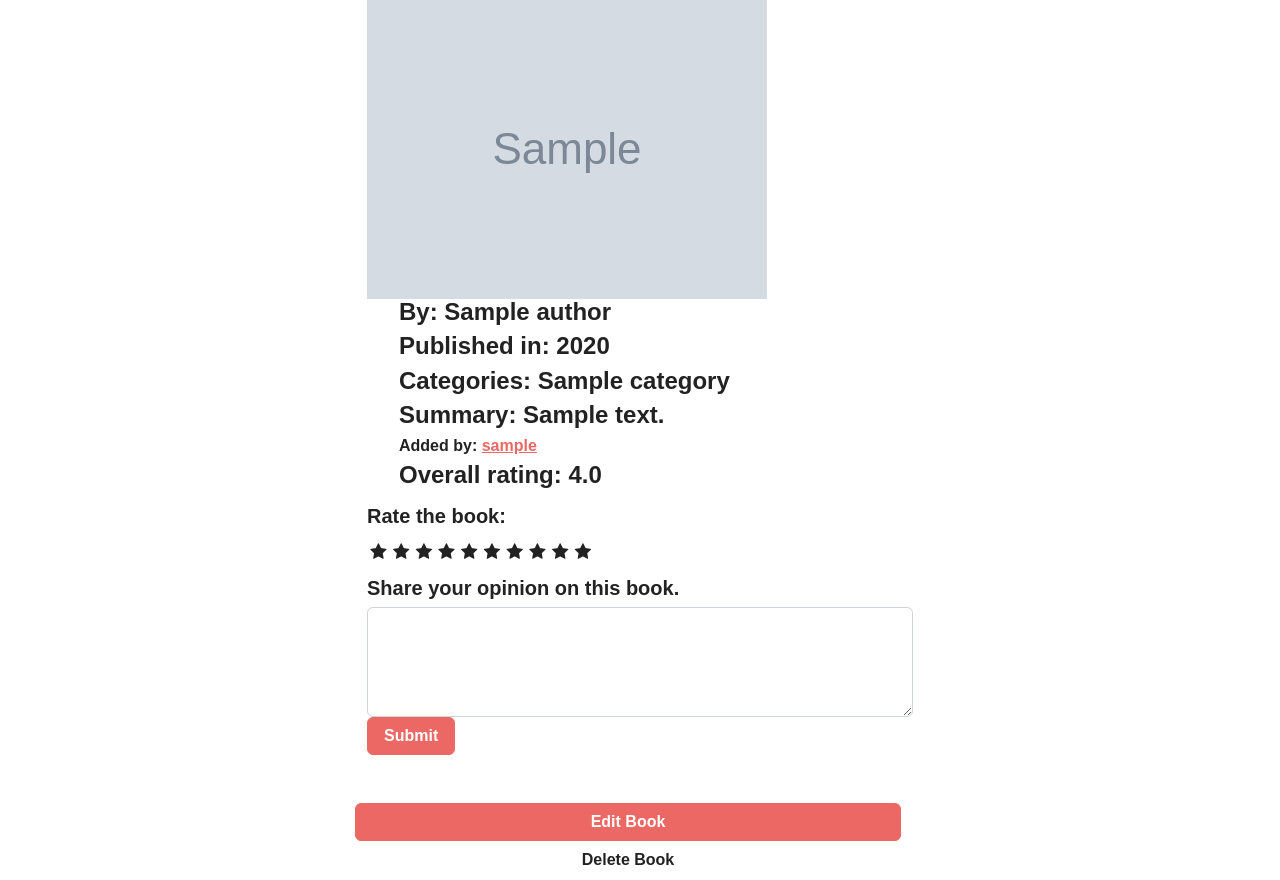
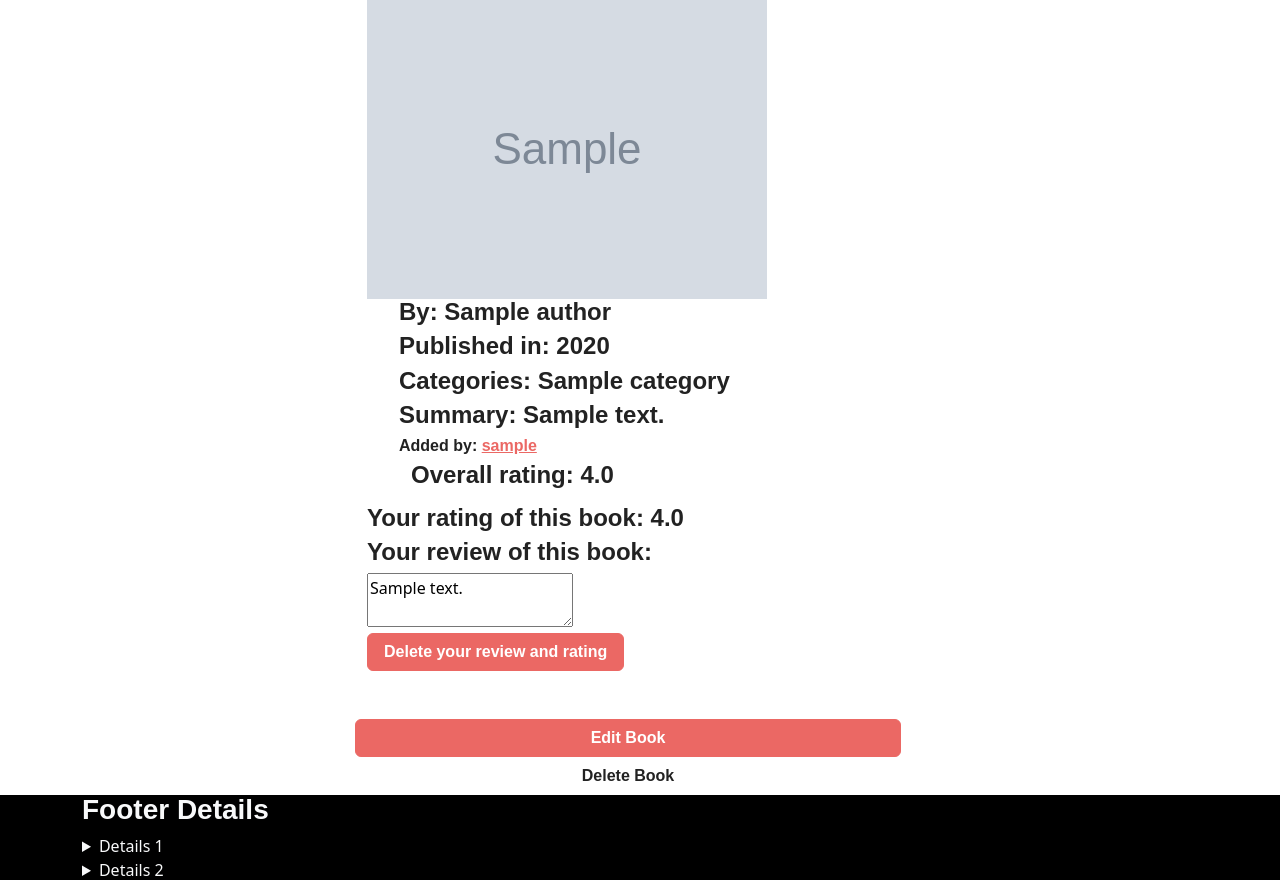
Before and after one commit to DennyDim/BookshelfBuddy, a Django app: page /books/1/ in a window 1280 px wide. Shown: the part 171-1051 px from the top of the page. Run offline with Django 5.2, Linux system fonts and the light colour scheme; a user stored in the database is signed in; tables that the repository leaves empty hold one stand-in row (values such as "Sample post"); grey boxes marked "Sample" are stand-in pictures; some libraries are stand-ins or nearby versions; some web fonts are replaced.

Commit message:
worked on the reviews
I made sure the appropriate messages shows in the appropriate cases

```diff
--- a/book/views.py
+++ b/book/views.py
@@ -1,6 +1,7 @@
 
 
 from django.contrib.auth.mixins import LoginRequiredMixin, UserPassesTestMixin
+from django.contrib.auth.models import AnonymousUser
 from django.shortcuts import render, redirect, get_object_or_404
 from django.urls import reverse_lazy
 from django.views.generic.base import View
@@ -10,7 +11,7 @@ from book.models import Book
 
 from book.forms import BookForm
 
-from bookie.models import BookieProfile
+from bookie.models import BookieProfile, Bookie
 from reviews.models import ReviewAndRating
 
 
@@ -25,7 +26,17 @@ class BookDetailView(DetailView):
         context = super().get_context_data(**kwargs)
         current_book = self.get_object()
         current_user = self.request.user
-        current_review = ReviewAndRating(book=current_book, user=current_user)
+
+        if isinstance(current_user, AnonymousUser):
+            current_review = None
+
+        else:
+            try:
+                current_review = ReviewAndRating.objects.get(book=current_book, user=current_user)
+
+            except ReviewAndRating.DoesNotExist:
+                current_review = None
+
         context['book'] = self.get_object()
         context['current_user'] = current_user
         context['current_review'] = current_review
--- a/reviews/forms.py
+++ b/reviews/forms.py
@@ -8,3 +8,7 @@ class ReviewForm(forms.ModelForm):
     class Meta:
         model = ReviewAndRating
         fields = ['rating', 'review', 'has_voted']
+
+    def __init__(self, *args, **kwargs):
+        super(ReviewForm, self).__init__(*args, **kwargs)
+        self.fields['rating'].required = True
--- a/reviews/models.py
+++ b/reviews/models.py
@@ -25,7 +25,8 @@ class ReviewAndRating(models.Model):
         blank=True
     )
 
-    rating = models.FloatField()
+    rating = models.FloatField(
+    )
 
     has_voted = models.BooleanField(
         default=False,
--- a/reviews/urls.py
+++ b/reviews/urls.py
@@ -4,5 +4,5 @@ from reviews import views
 
 urlpatterns = [
     path('sumbit_review/<int:book_id>', views.submit_review, name='submit review'),
-    path('delete_review/<int:book_id>', views.DeleteReview.as_view(), name='delete review'),
+    path('delete_review/<int:pk>', views.DeleteReview.as_view(), name='delete review'),
 ]
--- a/templates/books/book_details.html
+++ b/templates/books/book_details.html
@@ -42,45 +42,36 @@
                         {% else %}<a href="{% url 'bookie profile' pk=book.added_by.pk %}">{{ book.added_by }}</a>
                         {% endif %}</h6></li>
 
-                        <h4 class="containerr">Overall rating: {{ book.overall_rating|floatformat:1 }}</h4>
+                        <h4 class="container">Overall rating: {{ book.overall_rating|floatformat:1 }}</h4>
 
                     </ul>
 
                 </form>
 
-            {# FIELDS FOR AUTHENTICATED USERS #}
+            {# WORKING WITH THE LIBRARIES WANT_TO_READ AND HAVE_READ AND LATER WITH THE REVIEWS FUNCTIONS #}
 
-            {% if request.user.is_authenticated  %}
+            {# if the user isnt` auth we redirect him to the login page #}
+            {% if not current_user.is_authenticated %}
+                <h2>You have to be logged in to share your thoughts on the book.</h2>
+                <form method="post" action="{% url 'login bookie' %}">
+                {% csrf_token %}
+                <button type="submit" class="btn btn-primary">
+                    Log-in/Create your own account here!
+                </button>
+                </form>
 
-                {% if book not in request.user.profile.want_to_read.all and book not in request.user.profile.have_read.all%}
+             {# here we work with the auth users only ad their libraries #}
 
-                <form action="{% url 'add to wishlist' %}" method="post">
-                {% csrf_token %}
-                <input type="hidden" name="book_id" value="{{ book.pk }}">
-                <button class="btn btn-primary" type="submit">
-                    I want to read this book</button>
-                </form>
-                {% endif %}
+            {% else %}
+                {% if book in current_user.profile.have_read.all %}
+                    {# We go to the reviews #}
 
-                {% if book not in request.user.profile.have_read.all %}
-
-                <form action="{% url 'add to already read' %}" method="post">
+                    {% if not current_review.has_voted %}
+                         <form action="{% url 'submit review' book_id=book.pk %}" method="post" onsubmit="validateForm();">
                             {% csrf_token %}
 
-                <input type="hidden" name="book_id" value="{{ book.pk }}">
-                <button class="btn" type="submit">
-                    I have read this book</button>
+                            <h5>Rate the book:</h5>
 
-                </form>
-                {% endif %}
-
-            {% endif %}
-            {# Review Option #}
-            {% if current_user.is_authenticated and current_review.has_voted == False %}
-
-                <form action="{% url 'submit review' book_id=book.pk%}" method="post">
-                {% csrf_token %}
-                <h5>Rate the book:</h5>
                             <div class="rate">
                                 <input type="radio" name='rating' id="rating10" value="10">
                                 <label for="rating10" title="One of my favourite books!"></label>
@@ -121,13 +112,80 @@
 
 
                                 </div>
+                         </form>
 
+
+                    {% else %}
+                    {# he can only edit/delete his review #}
+                        <h4>Your rating of this book: {{ current_review.rating }}</h4>
+                        <h4>Your review of this book:</h4>
+                        <textarea>{{ current_review.review }}</textarea>
+
+
+                        {# delete button #}
+                        <form method="post" action="{% url 'delete review' current_review.pk %}">
+                            {% csrf_token %}
+
+                            <button type="submit" class="btn btn-primary" onclick="return confirmReviewDelete();"
+                            >Delete your review and rating</button>
                             </form>
 
                     {% endif %}
-                {% if current_review.has_voted %}
-            <h3>You have already voted</h3>
+
+                {% elif book in current_user.profile.want_to_read.all %}
+                    <h1>It`s in the want to read</h1>
+                    {# he can add it to the have_read library #}
+                            <div class="col-md-6">
+                             <form action="{% url 'add to already read' %}" method="post">
+                                {% csrf_token %}
+
+                                <input type="hidden" name="book_id" value="{{ book.pk }}">
+                                <button class="btn btn-primary" type="submit">I have read this book</button>
+                            </form>
+                            </div>
+                        </div>
+                    </div>
+
+
+                {# In case the user hasn`t added the book in any of his libraries #}
+                {% else %}
+                    <h1>It isn`t anywhere</h1>
+                    {# he ca add to want_to_read library #}
+                    <div class="container">
+                        <div class="row">
+                            <div class="col-md-6">
+
+                                {# add it to want_to_read library #}
+                                <form action="{% url 'add to wishlist' %}" method="post">
+                                {% csrf_token %}
+
+                                <input type="hidden" name="book_id" value="{{ book.pk }}">
+                                <button class="btn btn-secondary" type="submit">I want to read this book</button>
+                                </form>
+                            </div>
+
+                            {# he can add it to the have_read library #}
+                            <div class="col-md-6">
+                             <form action="{% url 'add to already read' %}" method="post">
+                                {% csrf_token %}
+
+                                <input type="hidden" name="book_id" value="{{ book.pk }}">
+                                <button class="btn btn-primary" type="submit">I have read this book</button>
+                            </form>
+                            </div>
+                        </div>
+                    </div>
+
+
                 {% endif %}
+
+            {% endif %}
+
+
+
+
+
+
 
             {# CRUD OPERATIONS ONLY FOR SUPERUSER AND THE ONE, WHO ADDED THE BOOK #}
                 <br>
@@ -137,7 +195,7 @@
 
                     <form method="post" action="{% url 'delete book' pk=object.pk %}">
                     {% csrf_token %}
-                    <button type="submit" onclick="return confirmDelete();"
+                    <button type="submit" onclick="return confirmBookDelete();"
                     class="btn container row">Delete Book</button>
                     </form>
 
@@ -148,18 +206,38 @@
         </div>
     </div>
 
-    has_voted: {{ current_review.has_voted }}
-    user: {{ current_review.user}}
-    book: {{ current_review.book }}
-    review: {{ current_review.review }}
-    rating: {{ current_review.rating }}
-
     <script>
-    function confirmDelete(){
+    function confirmBookDelete(){
         return confirm("Are you sure you want to delete this book?")
 
     }
 
+    function confirmReviewDelete(){
+        return confirm("This action will delete both your review and rating.")
+
+    }
+
+
+    function validateForm() {
+        var review = document.getElementById("id_review").value;
+        var rating = document.querySelector('input[name="rating"]:checked');
+
+        if (review.trim() === "") {
+            alert("Please enter your review.");
+            return false;
+        }
+
+        if (!rating) {
+            alert("Please select a rating.");
+            return false;
+        }
+
+        return true;
+    }
+
+
     </script>
 
+
+
 {% endblock %}
```
Also changed, not shown: reviews/views.py (+7 -20 lines), templates/bookies/profile.html (+12 -40 lines), templates/review.html (added, +10 -0 lines), templates/trash.html (+33 -60 lines). Lines whose indentation alone changed are shown as unchanged.
